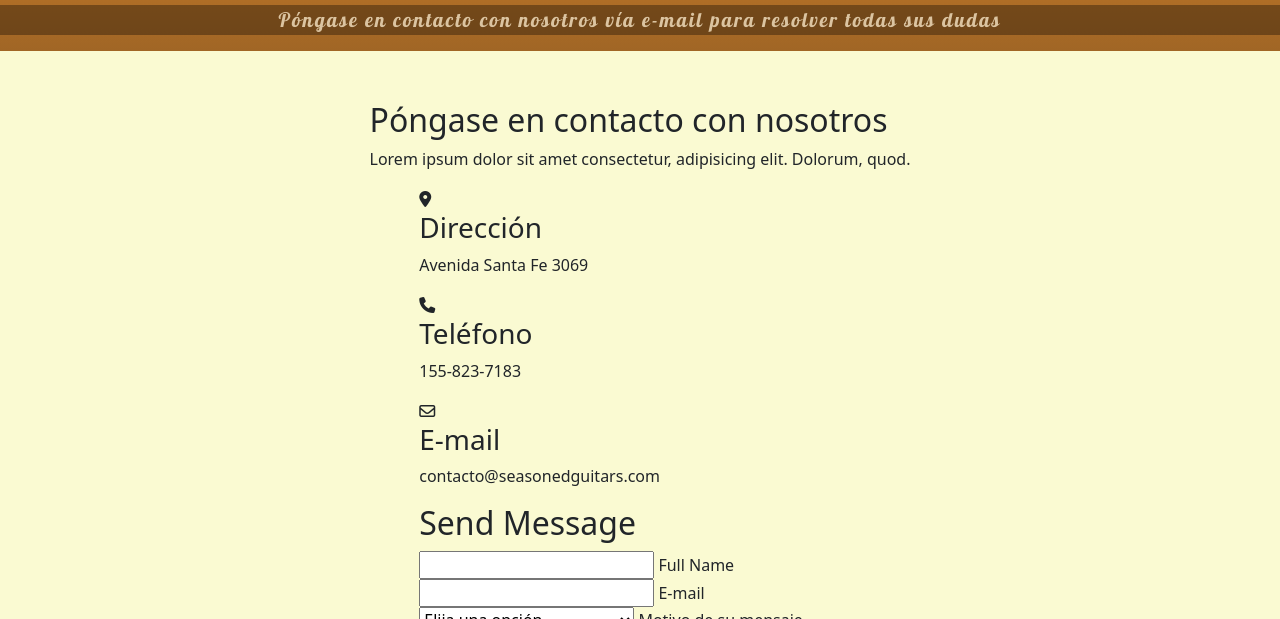
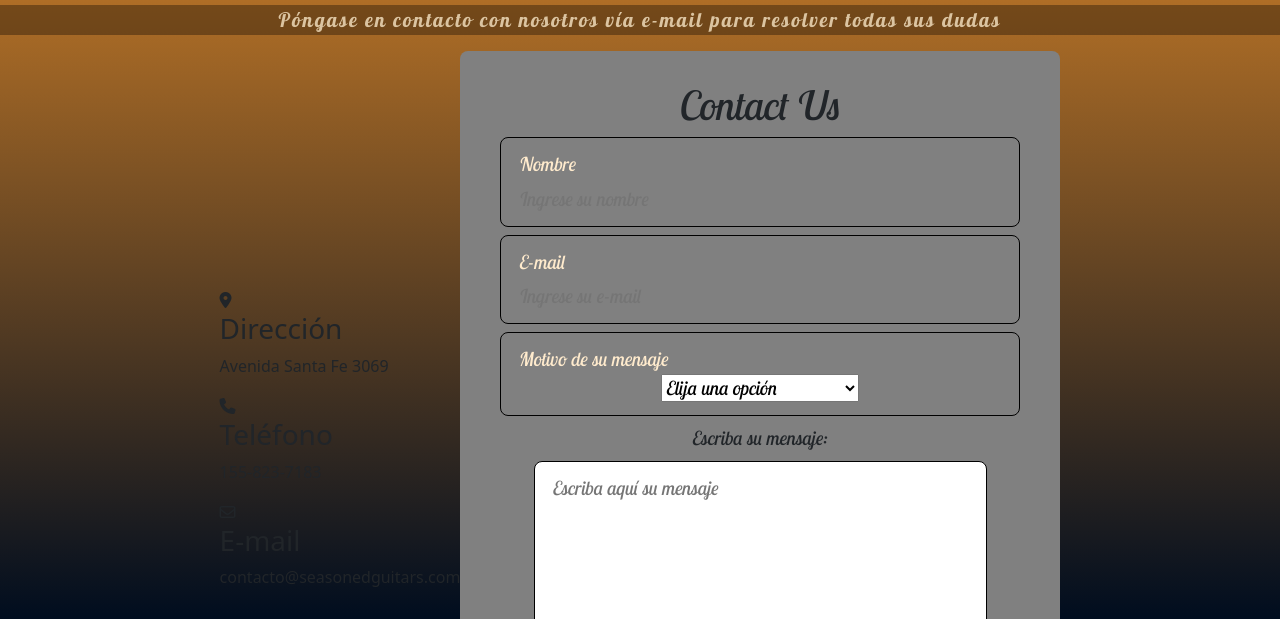
Before and after one commit to restano/FINALSeasonedGuitars, a website: page contacto.html in a window 1280 px wide. Shown: the part 181-800 px from the top of the page. Drawn offline with nearby package versions, Linux system fonts and the light colour scheme.

Commit message:
Agrego formulario en 'Contacto' y creo mixin para tarjetas

```diff
--- a/contacto.html
+++ b/contacto.html
@@ -74,7 +74,7 @@
                 </div>
             </section>
             <!-------------------------------------------------- Formulario -------------------------------------------------------->
-            <section class="contactInfo">
+            <!-- <section class="contactInfo">
                 <div class="contactInfoContent">
                     <h2>Póngase en contacto con nosotros</h2>
                     <p>Lorem ipsum dolor sit amet consectetur, adipisicing elit. Dolorum, quod.</p>
@@ -140,6 +140,72 @@
                     </div>
                 </div>
 
+            </section> -->
+
+            <section class="contactContainer">
+
+                <div class="contactInfoContainer">
+
+                    <div class="contactInfoContainerBox">
+                        <div class="contactIcon"><i class="fas fa-map-marker-alt"></i></div>
+                        <div class="contactInfoContainerText">
+                            <h3>Dirección</h3>
+                            <p>Avenida Santa Fe 3069</p>
+                        </div>
+                    </div>
+
+                    <div class="contactInfoContainerBox">
+                        <div class="contactIcon"><i class="fas fa-phone"></i></div>
+                        <div class="contactInfoContainerText">
+                            <h3>Teléfono</h3>
+                            <p>155-823-7183</p>
+                        </div>
+                    </div>
+
+                    <div class="contactInfoContainerBox">
+                        <div class="contactIcon"><i class="far fa-envelope"></i></div>
+                        <div class="contactInfoContainerText">
+                            <h3>E-mail</h3>
+                            <p>contacto@seasonedguitars.com</p>
+                        </div>
+                    </div>
+                </div>
+                <form action="" class="contact-form">
+                    <h1>Contact Us</h1>
+                    <div class="txtb">
+                        <label for="Full Name">Nombre</label>
+                        <input type="text" name="" id="" placeholder="Ingrese su nombre" required>
+                    </div>
+
+                    <div class="txtb">
+                        <label for="Full Name">E-mail</label>
+                        <input type="email" name="" id="" placeholder="Ingrese su e-mail" required>
+                    </div>
+
+                    <div class="txtb">
+                        <label for="">Motivo de su mensaje </label>
+                        <select name="motivo" id="motivo" required>
+                            <option value="0">Elija una opción</option>
+                            <option value="1">Comprar un instrumento</option>
+                            <option value="2">Vender un instrumento</option>
+                            <option value="3">Permutar un instrumento</option>
+                            <option value="4">Otro motivo</option>
+                        </select>
+
+
+
+                    </div>
+
+                    <label for="mensaje">Escriba su mensaje:</label>
+                    <textarea name="mensaje" class="txtb" id="mensaje" cols="40" rows="5"
+                        placeholder="Escriba aquí su mensaje" required></textarea>
+
+                    <input class="form-btn" type="submit" value="Enviar" />
+                    <input class="form-btn" type="reset" value="Borrar" />
+
+                    <label for="newsletter">Quisiera recibir todas las nuevas ofertas semanalmente</label><input
+                        type="radio" name="newsletter" id="newsletter" />
+                </form>
             </section>
             <!-------------------------------------------------- Formulario -------------------------------------------------------->
         </main>
--- a/scss/_form.scss
+++ b/scss/_form.scss
@@ -1,42 +1,54 @@
-.contactInfo {
-    position: relative;
-    min-height: 100vh;
-    padding: 50px 10px;
+.contactContainer {
     display: flex;
     justify-content: center;
     align-items: center;
-    flex-direction: column;
-    background-color: lightgoldenrodyellow;
-
-    .contacInfoContent {
-        max-width: 800px;
-        text-align: center;
-
-        h2 {
-            font-size: 36px;
-            font-weight: 500;
-            color: black;
-        }
-
-        p {
-
-            font-weight: 300;
-            color: black;
-
-        }
-    }
 }
 
-.contacInfoContainter {
-
-    width: 100%;
-    display: flex;
+.contact-form {
+    font-family: lobster two, cursive;
+    font-size: 1.2rem;
+    overflow: hidden;
+    width: 85%;
+    max-width: 600px;
+    background: grey;
+    position: relative;
     justify-content: center;
     align-items: center;
-    margin-top: 30px;
+    padding: 30px 40px;
+    border-radius: 8px;
+    text-align: center;
 
-    .contactInfoContainerBox {
-        width: 50%;
-        display: flex;
+}
+
+.txtb {
+    border: 1px solid black;
+    margin: 8px 0;
+    padding: 12px 18px;
+    border-radius: 8px;
+
+    label {
+        display: block;
+        text-align: left;
+        color: blanchedalmond;
     }
+
+    input,
+    textarea {
+
+        width: 100%;
+        border: none;
+        background: none;
+        outline: none;
+        margin-top: 6px;
+
+    }
+
 }
+
+.form-btn {
+    display: inline-block;
+    background: red;
+    width: 50%;
+    padding: 14px 0;
+    margin-top: 8px;
+}
--- a/scss/_global.scss
+++ b/scss/_global.scss
@@ -3,6 +3,7 @@
     padding: 0;
     margin: 0;
     box-sizing: border-box;
+    resize: none !important;
 }
 
 /*------------RESET------------*/
--- /dev/null
+++ b/scss/_mixins.scss
@@ -0,0 +1,35 @@
+@mixin cardsOutline {
+
+    background: linear-gradient(#000d1f, rgb(223, 212, 212));
+    width: 270px;
+    height: 400px;
+    margin: 10px;
+    text-align: center;
+
+    .cardImageContainer {
+        display: flex;
+        justify-content: center;
+
+    }
+
+    .cardName {
+        font-family: Lobster, cursive;
+        letter-spacing: 3px;
+        padding: 1rem;
+        color: #000d1f;
+    }
+
+    .cardText {
+        font-family: Lobster two, cursive;
+        letter-spacing: 3px;
+        padding: 1rem;
+    }
+
+    .cardImage {
+        width: 200px;
+        height: 150px;
+        margin: 15px 15px;
+        border-radius: 15px;
+    }
+
+}
--- a/scss/style.scss
+++ b/scss/style.scss
@@ -4,6 +4,7 @@
 @import "footer";
 @import "form";
 @import "carrusel";
+@import "mixins";
 
 /*------------body------------*/
 body {
@@ -44,6 +45,7 @@ body {
 }
 
 /*------------Títulos------------*/
+/*------------Cards------------*/
 .containerCards {
     display: flex;
     justify-content: center;
@@ -56,11 +58,7 @@ body {
 }
 
 .card {
-    background: linear-gradient(#000d1f, rgb(223, 212, 212));
-    width: 270px;
-    height: 400px;
-    margin: 10px;
-    text-align: center;
+    @include cardsOutline
 }
 
 .card:hover {
@@ -68,30 +66,8 @@ body {
     color: white;
     transform: scale(1.04);
     transition: all 0.5s ease;
-}
 
-.cardImageContainer {
-    display: flex;
-    justify-content: center;
 
 }
 
-.cardName {
-    font-family: Lobster, cursive;
-    letter-spacing: 3px;
-    padding: 1rem;
-    color: #000d1f;
-}
-
-.cardText {
-    font-family: Lobster two, cursive;
-    letter-spacing: 3px;
-    padding: 1rem;
-}
-
-.cardImage {
-    width: 200px;
-    height: 150px;
-    margin: 15px 15px;
-    border-radius: 15px;
-}
+/*------------Cards------------*/
```
Also changed, not shown: css/style.css, 1 other file.
